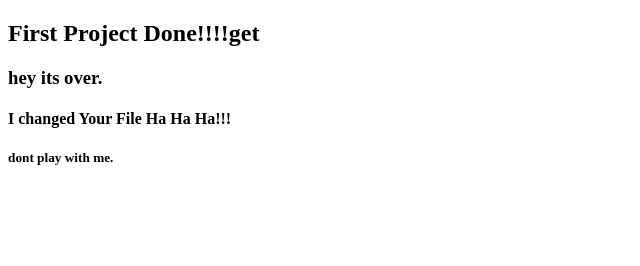
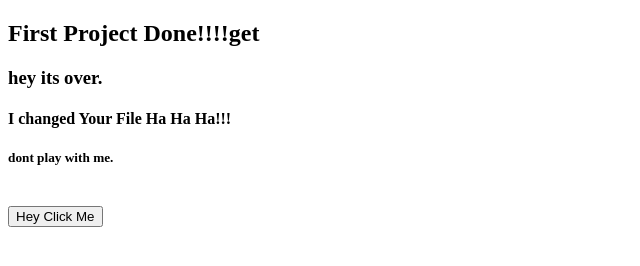
Before and after one commit to mefahim/mefahim, a plain HTML site: page index.html in a window 1280 px wide. Shown: the whole page, without its empty margins (0-640 px from the left). Drawn offline with Linux system fonts and the light colour scheme.

Commit message:
add a new btn

```diff
--- a/index.html
+++ b/index.html
@@ -10,5 +10,7 @@
   <h3>hey its over.</h3>
   <h4>I changed Your File Ha Ha Ha!!!</h4>
   <h5>dont play with me.</h5>
+  <br>
+  <button>Hey Click Me</button>
 </body>
 </html>
```
